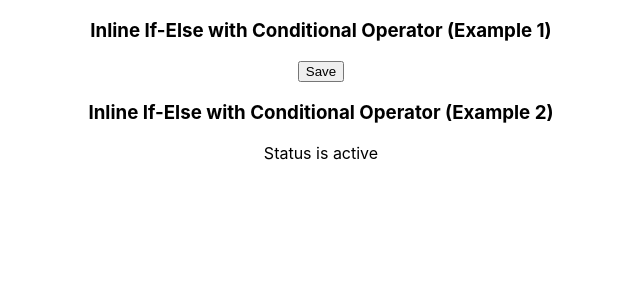
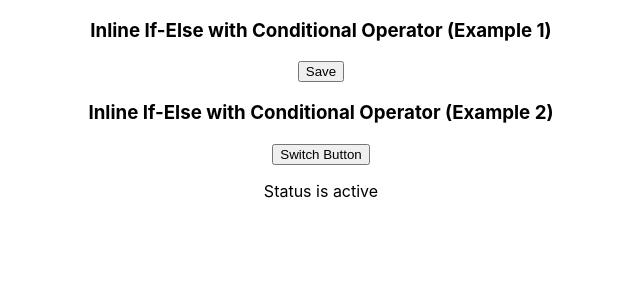
Before and after one commit to sarathiscookie/react-complete-guide, a React (Create React App) app: page / in a window 1280 px wide. Shown: the top 300 px of the page, without its empty margins (319-959 px from the left). Built offline with nearby package versions, Linux system fonts and the light colour scheme.

Commit message:
Inline If-Else with Conditional Operator

```diff
--- a/src/App.js
+++ b/src/App.js
@@ -6,6 +6,12 @@ class App extends React.Component {
 
   state = {
     status: 'active',
+  }
+
+  switchButtonHandler = () => {
+    this.setState({
+      status: "deactive"
+    })
   }
 
   render() {
@@ -19,6 +25,7 @@ class App extends React.Component {
       }
 
       <h3> Inline If-Else with Conditional Operator (Example 2)</h3>
+      <button onClick = {this.switchButtonHandler}>Switch Button</button>
       <Greeting status = {this.state.status === 'active' ? 'Status is active' : 'Status is deactive'}/>
       </div>
     );
```
